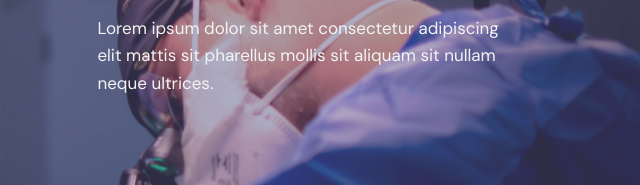
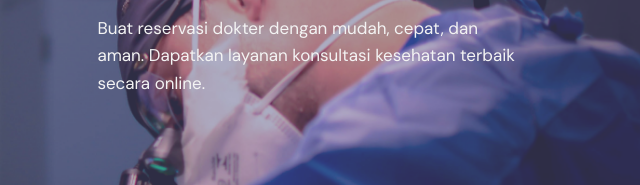
Before and after one commit to SuperBypassUdinnn/ProjectBD1-Kelompok4, a plain HTML site: page index.html in a window 1280 px wide. Shown: the part 416-601 px from the top of the page, 633-1273 px from the left. Drawn offline with Linux system fonts and the light colour scheme.

Commit message:
Update index.html

```diff
--- a/index.html
+++ b/index.html
@@ -37,8 +37,8 @@
       <div class="hero-content right">
         <h1>RESERVASI DOKTER ONLINE</h1>
         <p>
-          Lorem ipsum dolor sit amet consectetur adipiscing elit mattis sit
-          pharellus mollis sit aliquam sit nullam neque ultrices.
+          Buat reservasi dokter dengan mudah, cepat, dan aman. Dapatkan layanan
+          konsultasi kesehatan terbaik secara online.
         </p>
       </div>
     </section>
```
